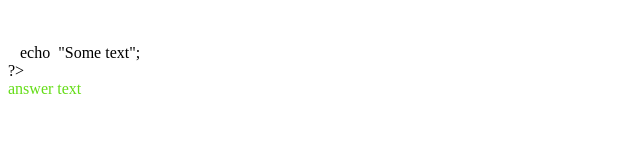
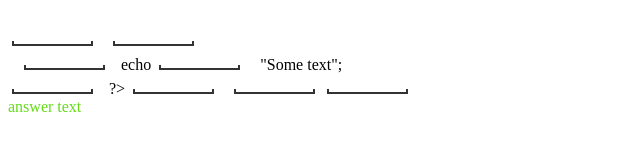
Before and after one commit to haonx/quiz-drag-drop, a plain HTML site: page index.html in a window 1280 px wide. Shown: the whole page, without its empty margins (0-640 px from the left). Drawn offline with nearby package versions, Linux system fonts and the light colour scheme.

Commit message:
load up styles

```diff
--- a/index.html
+++ b/index.html
@@ -1,4 +1,5 @@
 <script src="https://cdnjs.cloudflare.com/ajax/libs/angular.js/1.6.5/angular.min.js"></script>
+<link rel="stylesheet" href="quiz-drag-drop.css">
 <script src="./quiz-drag-drop.js"></script>
 <script>
     angular
--- /dev/null
+++ b/quiz-drag-drop.css
@@ -0,0 +1,29 @@
+.placeholderDragAndDropQuiz .placeholder {
+    min-width: 50px;
+    position: relative;
+    margin: 0 4px;
+    padding: 0 4px;
+    text-align: center;
+}
+.placeholderDragAndDropQuiz .placeholder .underline {
+    position: absolute;
+    left: 0;
+    right: 0;
+    bottom: 0;
+    height: 3px;
+    border: solid 2px #333;
+    border-top: none;
+}
+.placeholderDragAndDropQuiz .placeholder.active .underline {
+    border-color: #09f;
+}
+.placeholderDragAndDropQuiz .placeholder .answer {
+    color: rgb(100, 221, 23);
+    padding: 10px;
+    display: inline-block;
+    cursor: pointer;
+    white-space: nowrap;
+}
+.placeholderDragAndDropQuiz .placeholder {
+    display: inline-block;
+}
```
